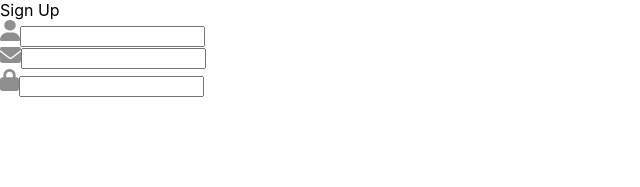
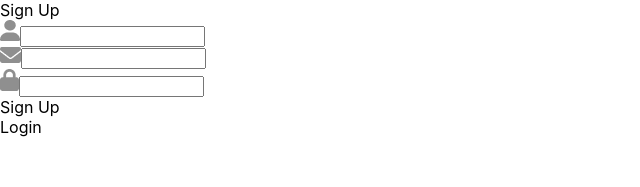
Before and after one commit to Denuwan01/Login-SignUp-Page---React-JS, a React (Create React App) app in the folder login-signup/: page / in a window 1280 px wide. Shown: the top 187 px of the page, without its empty margins (0-640 px from the left). Built offline with nearby package versions, Linux system fonts and the light colour scheme.

Commit message:
submit container

```diff
--- a/login-signup/src/Components/LoginSignup/LoginSignup.jsx
+++ b/login-signup/src/Components/LoginSignup/LoginSignup.jsx
@@ -25,7 +25,11 @@ const LoginSignup = () => {
                     <img src={password_icon} alt="" />
                     <input type="password" />
                 </div>
+            </div>
 
+            <div className="submit-container">
+                <div className="submit">Sign Up</div>
+                <div className="submit">Login</div>
             </div>
 
         </div>
```
